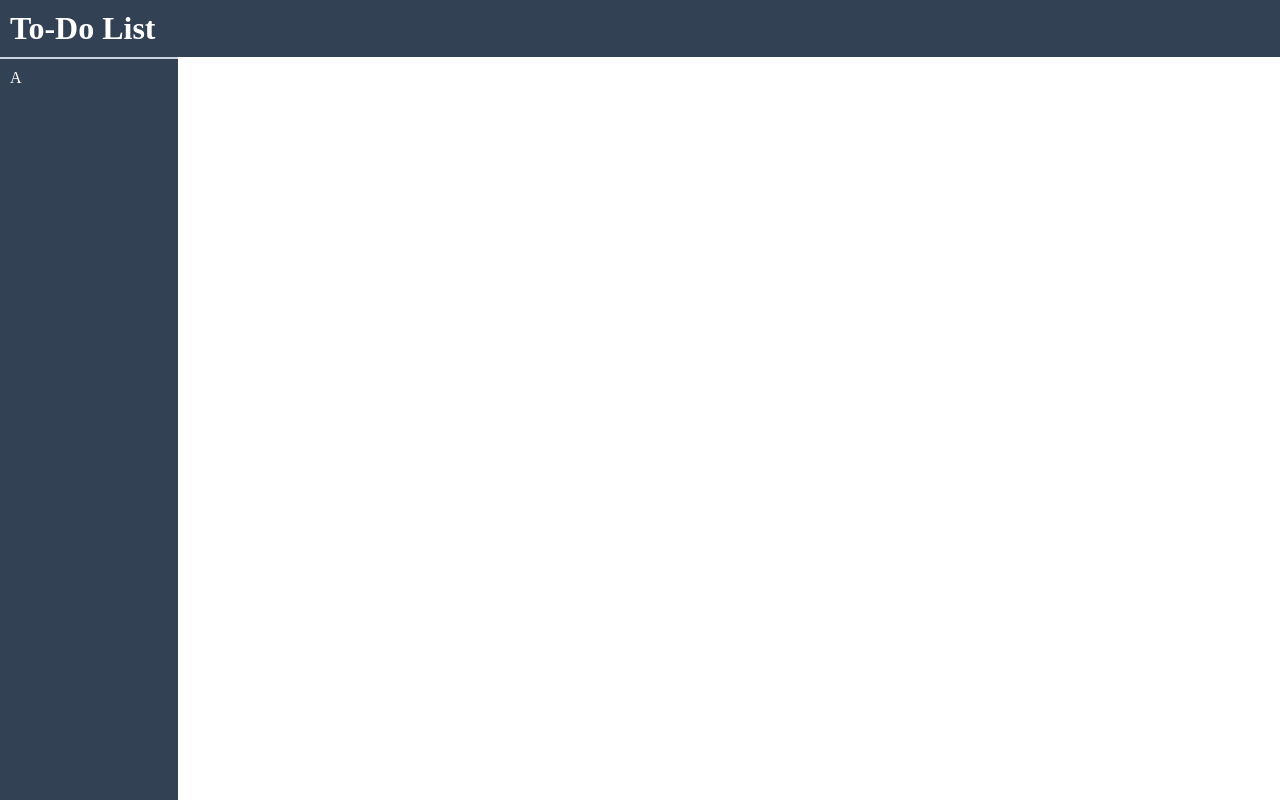
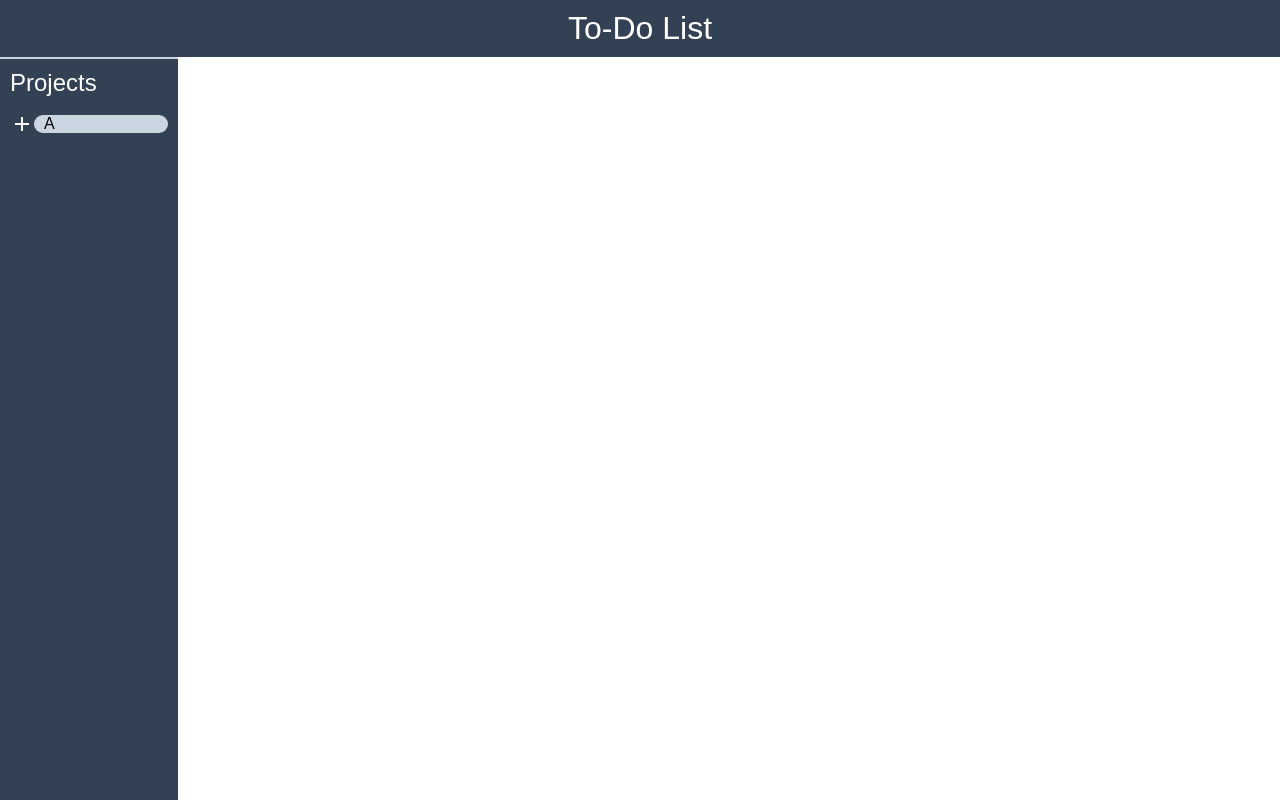
Before and after one commit to Vitholu/ToDo-List, a website built with webpack: page dist/index.html in a window 1280 px wide. Built offline with nearby package versions, Linux system fonts and the light colour scheme; a web font is replaced by a local one.

```diff
--- a/dist/index.html
+++ b/dist/index.html
@@ -5,6 +5,9 @@
 		<meta http-equiv="X-UA-Compatible" content="IE=edge" />
 		<meta name="viewport" content="width=device-width, initial-scale=1.0" />
 		<title>ToDo List</title>
+		<link
+			rel="stylesheet"
+			href="https://fonts.googleapis.com/css2?family=Material+Symbols+Outlined:opsz,wght,FILL,GRAD@48,400,0,0" />
 		<link rel="stylesheet" href="style.css" />
 		<script src="main.js" defer></script>
 	</head>
@@ -12,8 +15,12 @@
 		<h1 class="header">To-Do List</h1>
 		<div class="flex-container">
 			<div class="left-side">
+				<h2 class="pro">Projects</h2>
 				<ul class="Projects">
-					<li>A</li>
+					<span class="material-symbols-outlined"> add </span>
+					<li>
+						<p>A</p>
+					</li>
 				</ul>
 			</div>
 			<div class="right-side"></div>
--- a/dist/style.css
+++ b/dist/style.css
@@ -1,3 +1,5 @@
+@import url('https://fonts.googleapis.com/css2?family=Sniglet:wght@400;800&display=swap');
+
 :root {
 	font-size: 62.5%;
 	--header-width: 5.7rem;
@@ -14,10 +16,15 @@
 	margin: 0;
 	padding: 0;
 	box-sizing: border-box;
+	font-family: 'Sniglet', sans-serif;
+	font-weight: normal;
 }
 
 .header {
 	padding: 1rem;
+	display: flex;
+	align-items: center;
+	justify-content: center;
 	background-color: #334155;
 }
 
@@ -33,6 +40,26 @@
 	background-color: #334155;
 }
 
+ul {
+	padding: 1.5rem 0;
+	display: flex;
+	justify-content: flex-start;
+	align-items: center;
+}
+
+li {
+	list-style: none;
+	border-radius: 15px;
+	width: 100%;
+	background-color: #cbd5e1;
+}
+
+p {
+	padding-left: 1rem;
+	color: black;
+	align-self: center;
+}
+
 .right-side {
 	flex: 7;
 }
```
